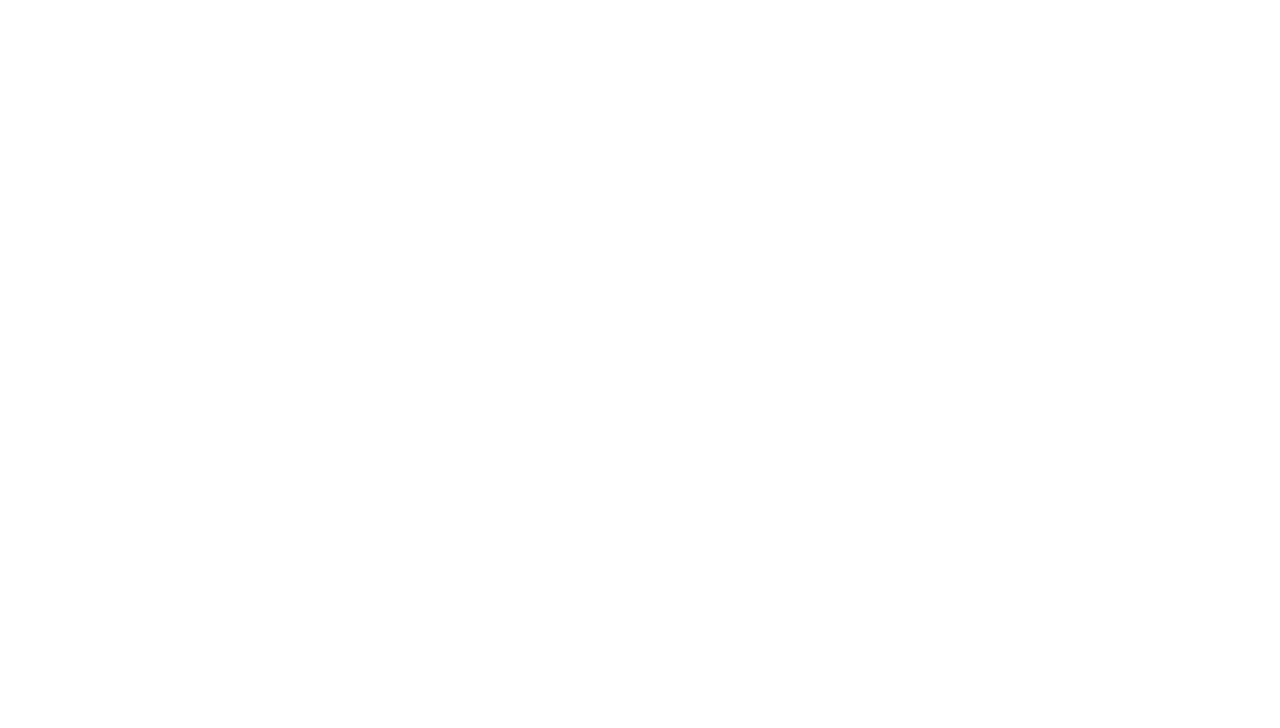
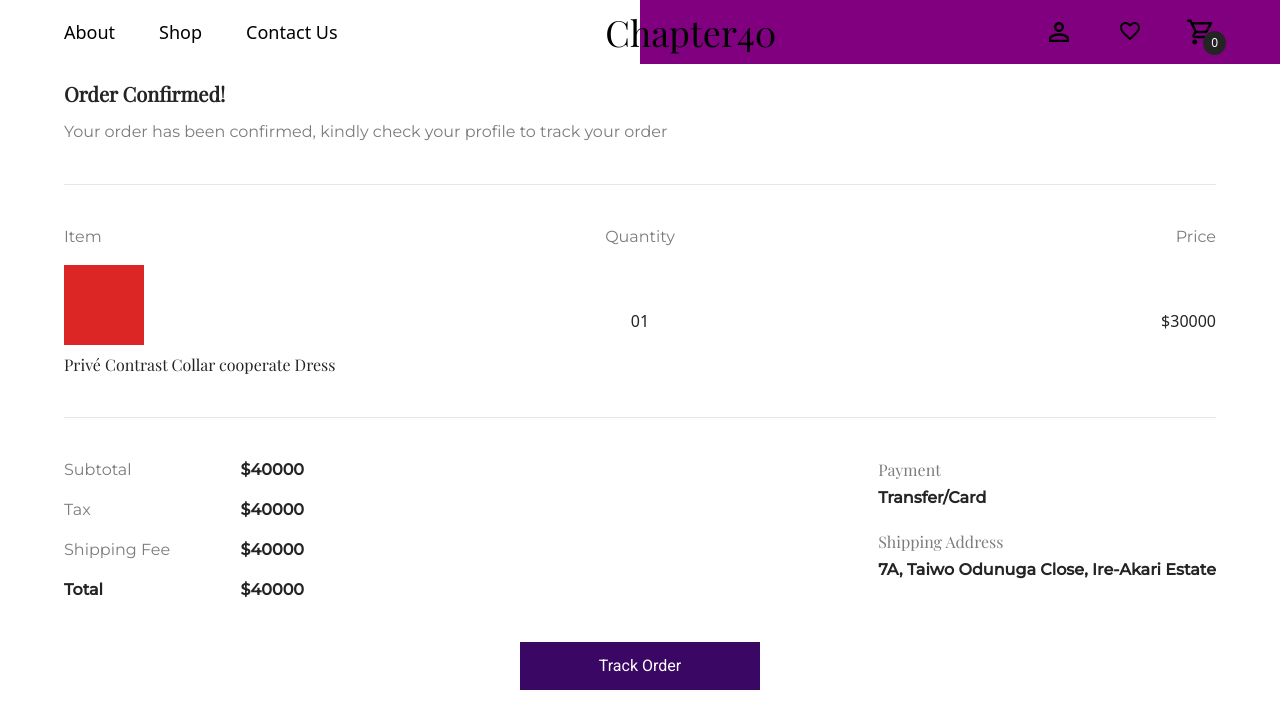
Before and after one commit to Temi-Dire/chapter40-website, a React (Vite) app: page /order in a window 1280 px wide. Before the commit this address had no page. Shown: the top 728 px of the page. Built offline with nearby package versions, Linux system fonts and the light colour scheme.

Commit message:
design order page

```diff
--- a/src/App.tsx
+++ b/src/App.tsx
@@ -13,6 +13,7 @@ import Shipping from "./pages/Shipping";
 import CheckoutPage from "./pages/CheckoutPage";
 import Payment from "./pages/Payment";
 import Login from "./pages/auth/login";
+import Order from "./pages/order";
 
 function App() {
   return (
@@ -30,6 +31,7 @@ function App() {
             <Route path="/account/editaddress" element={<Editaccount />} />
             {/* <Route path="/savedproduct" element={<SavedProduct />} /> */}
             <Route path="/payment" element={<Payment />} />
+            <Route path="/order" element={<Order />} />
             <Route path="/cart" element={<CheckoutPage />}>
               <Route
                 path="info"
--- /dev/null
+++ b/src/pages/order.tsx
@@ -0,0 +1,71 @@
+import Navbar from "../components/Navbar";
+
+const Order = () => {
+  return (
+    <>
+      <Navbar />
+      <div className="m-4 lg:mx-16 text-[#7C7C7C] flex flex-col">
+        <div>
+          <h1 className="font-playfair text-lg font-bold text-[#242424] lg:text-xl">Order Confirmed!</h1>
+          <p className="mt-3 font-montserrat">
+            Your order has been confirmed, kindly check your profile to track
+            your order
+          </p>
+        </div>
+        <hr className="my-10" />
+        <div className="grid grid-cols-3 gap-4">
+          <p className="justify-self-start font-montserrat">Item</p>
+          <p className="justify-self-center font-montserrat">Quantity</p>
+          <p className="justify-self-end font-montserrat">Price</p>
+
+          <div>
+            <div className="bg-red-600 w-20 h-20 "></div>
+            <p className="font-playfair mt-2 text-sm text-[#242424] lg:text-base">
+              Privé Contrast Collar cooperate Dress
+            </p>
+          </div>
+          <div className="justify-self-center  self-center text-[#242424]">01</div>
+          <div className="justify-self-end self-center text-[#242424]">$30000</div>
+        </div>
+
+        <hr className="my-10" />
+
+        <div className="lg:flex lg:justify-between mb-10">
+          <div className="font-montserrat">
+            <div className="flex justify-between mb-4 lg:w-60">
+              <p>Subtotal</p>
+              <p className="font-bold text-[#242424]">$40000</p>
+            </div>
+            <div className="flex justify-between mb-4 lg:w-60">
+              <p>Tax</p>
+              <p className="font-bold text-[#242424]">$40000</p>
+            </div>
+            <div className="flex justify-between mb-4 lg:w-60">
+              <p>Shipping Fee</p>
+              <p className="font-bold text-[#242424]">$40000</p>
+            </div>
+            <div className="flex justify-between lg:w-60">
+              <p className="font-bold text-[#242424]">Total</p>
+              <p className="font-bold text-[#242424]">$40000</p>
+            </div>
+          </div>
+          <hr className="my-10 lg:hidden"/>
+          <div>
+            <div className="mb-10 lg:mb-5">
+              <p className="font-playfair mb-1">Payment</p>
+              <p className="font-semibold text-[#242424] font-montserrat">Transfer/Card</p>
+            </div>
+            <div className="mb-10 lg:mb-0">
+              <p className="font-playfair mb-1">Shipping Address</p>
+              <p className="font-semibold text-[#242424] font-montserrat">7A, Taiwo Odunuga Close, Ire-Akari Estate</p>
+            </div>
+          </div>
+        </div>
+
+        <button className="text-white bg-purple-950 w-full py-3 font-roboto lg:w-60 self-center">Track Order</button>
+      </div>
+    </>
+  );
+};
+
+export default Order;
```
